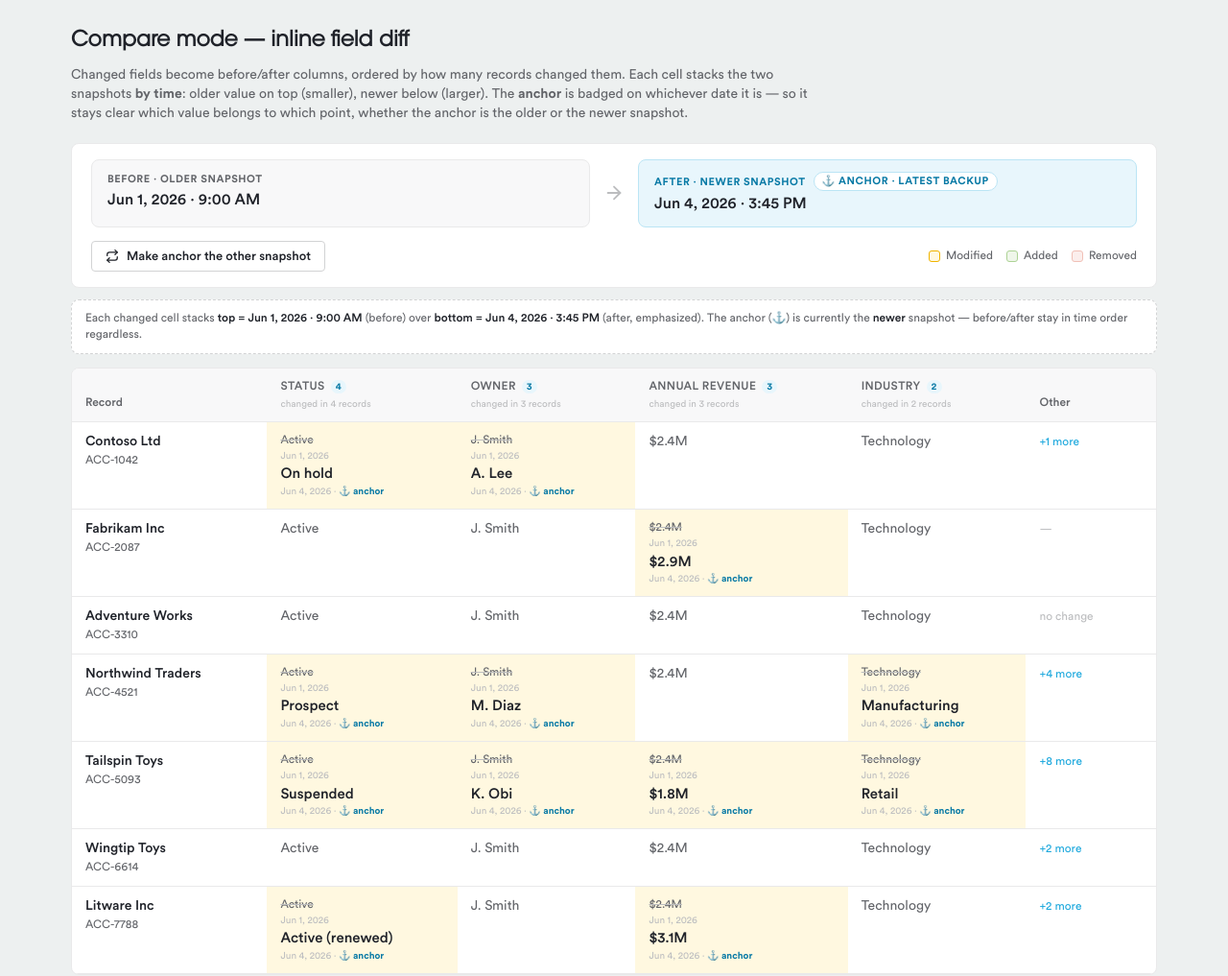
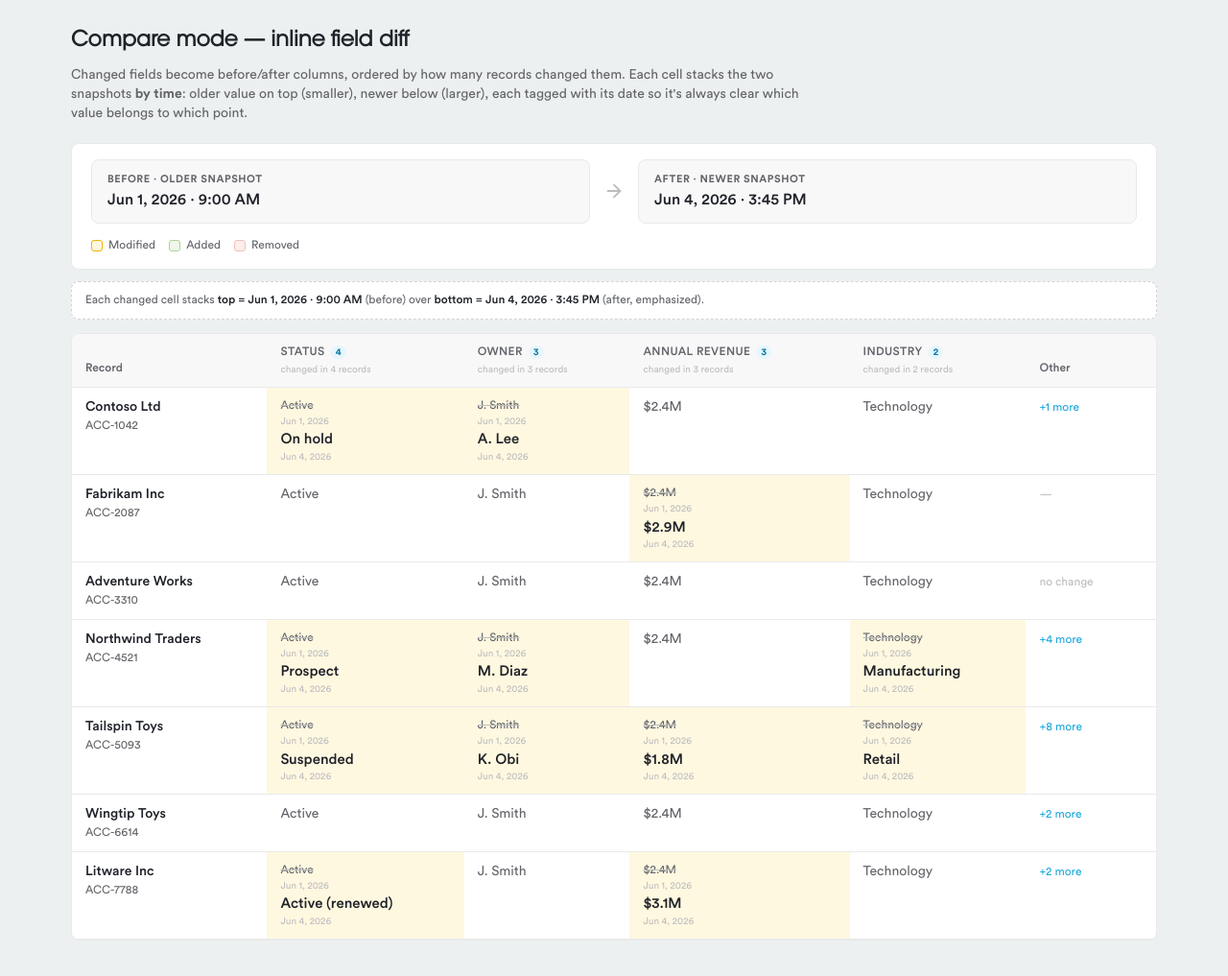
Before and after one commit to Dlasso-Veeam/DCP-consolidated, a plain HTML site: page inventory-V1compare.html in a window 1280 px wide. Shown: the whole page at 96% size. Drawn offline with Linux system fonts and the light colour scheme.

Commit message:
inventory-V1compare: drop anchor icon/text, keep date readouts
Removed the anchor (⚓) badge from the header and the per-cell anchor tags,
plus the now-purposeless 'swap anchor' control and its dead CSS/state. Kept
the per-value date captions (older/newer) and the before→after header so it's
still clear which value maps to which point.

Co-Authored-By: Claude Opus 4.8 (1M context) <noreply@anthropic.com>

```diff
--- a/inventory-V1compare.html
+++ b/inventory-V1compare.html
@@ -25,22 +25,15 @@ h1 { font-family:'ITC Avant Garde Gothic Std','Helvetica Neue',Arial,sans-serif;
 .page { max-width:1180px; margin:0 auto; padding:28px 24px 80px; }
 .lead { color:var(--black-60); margin:8px 0 0; max-width:780px; }
 
-/* comparison header — maps before/after ↔ dates ↔ anchor */
+/* comparison header — maps before/after ↔ dates */
 .cmp-head { background:var(--white); border:1px solid var(--border-light); border-radius:8px; padding:16px 20px; margin:20px 0 12px; }
 .cmp-flow { display:flex; align-items:stretch; gap:0; flex-wrap:wrap; }
 .snap { flex:1; min-width:220px; padding:12px 16px; border:1px solid var(--border-light); border-radius:8px; background:var(--black-3); position:relative; }
 .snap .role { font-size:11px; font-weight:700; text-transform:uppercase; letter-spacing:.05em; color:var(--black-60); }
 .snap .date { font-size:16px; font-weight:500; color:var(--black-100); margin-top:2px; }
-.snap.is-anchor { background:var(--blue-10); border-color:var(--blue-30); }
-.snap.is-anchor .role { color:var(--blue-dark); }
-.anchor-badge { display:inline-flex; align-items:center; gap:4px; font-size:11px; font-weight:600; color:var(--blue-dark);
-  background:var(--white); border:1px solid var(--blue-30); border-radius:10px; padding:1px 8px; margin-left:8px; vertical-align:1px; }
 .flow-arrow { display:flex; align-items:center; padding:0 14px; color:var(--black-30); }
 .cmp-controls { display:flex; align-items:center; gap:12px; margin-top:14px; flex-wrap:wrap; }
-.swap-btn { height:32px; padding:0 14px; display:inline-flex; align-items:center; gap:8px; background:var(--white);
-  border:1px solid var(--border); border-radius:4px; color:var(--black-100); font-family:inherit; font-size:13px; font-weight:500; cursor:pointer; }
-.swap-btn:hover { background:var(--black-3); border-color:var(--blue); }
-.cmp-controls .legend { display:flex; align-items:center; gap:14px; font-size:12px; color:var(--black-60); margin-left:auto; }
+.cmp-controls .legend { display:flex; align-items:center; gap:14px; font-size:12px; color:var(--black-60); }
 .cmp-controls .lg { display:inline-flex; align-items:center; gap:6px; }
 .cmp-controls .sw { width:12px; height:12px; border-radius:3px; border:1px solid; }
 .sw.mod { background:var(--yellow-10); border-color:var(--yellow); } .sw.add { background:var(--green-10); border-color:var(--green-30); } .sw.rem { background:var(--red-10); border-color:var(--red-30); }
@@ -66,7 +59,6 @@ tbody td { padding:10px 14px; border-bottom:1px solid var(--border-light); verti
 .dc .before .v { font-size:12px; color:var(--black-60); text-decoration:line-through; text-decoration-color:var(--black-30); }
 .dc .after  .v { font-size:15px; font-weight:500; color:var(--black-100); line-height:1.25; }
 .dc .cap { font-size:10px; color:var(--black-30); margin-top:1px; }
-.dc .cap .anc { color:var(--blue-dark); font-weight:600; }
 .dc.add .before .v { text-decoration:none; color:var(--black-30); font-style:italic; }
 .dc.add .after .v { color:#4a7919; }
 .dc.rem .after .v { color:var(--red); }
@@ -93,15 +85,11 @@ td.cell-mod { background:var(--yellow-10); } td.cell-add { background:var(--gree
 <body>
 <div class="page">
   <h1>Compare mode — inline field diff</h1>
-  <p class="lead">Changed fields become before/after columns, ordered by how many records changed them. Each cell stacks the two snapshots <b>by time</b>: older value on top (smaller), newer below (larger). The <b>anchor</b> is badged on whichever date it is — so it stays clear which value belongs to which point, whether the anchor is the older or the newer snapshot.</p>
+  <p class="lead">Changed fields become before/after columns, ordered by how many records changed them. Each cell stacks the two snapshots <b>by time</b>: older value on top (smaller), newer below (larger), each tagged with its date so it's always clear which value belongs to which point.</p>
 
   <div class="cmp-head">
     <div class="cmp-flow" id="cmpFlow"></div>
     <div class="cmp-controls">
-      <button class="swap-btn" id="swapBtn" type="button">
-        <svg width="14" height="14" viewBox="0 0 24 24" fill="none" stroke="currentColor" stroke-width="2.2" stroke-linecap="round" stroke-linejoin="round"><polyline points="17 1 21 5 17 9"/><path d="M3 11V9a4 4 0 0 1 4-4h14"/><polyline points="7 23 3 19 7 15"/><path d="M21 13v2a4 4 0 0 1-4 4H3"/></svg>
-        Make anchor the other snapshot
-      </button>
       <div class="legend">
         <span class="lg"><span class="sw mod"></span>Modified</span>
         <span class="lg"><span class="sw add"></span>Added</span>
@@ -122,8 +110,6 @@ td.cell-mod { background:var(--yellow-10); } td.cell-add { background:var(--gree
 // value at the earlier snapshot, `newer` at the later snapshot. ───────────────
 var DATE_OLDER = 'Jun 1, 2026 · 9:00 AM';
 var DATE_NEWER = 'Jun 4, 2026 · 3:45 PM';
-// Which snapshot is the anchor (the locked reference, default = latest backup).
-var anchorIsNewer = true;
 
 var SCHEMA = ['Account name','Account number','Owner','Status','Industry','Annual revenue','Employees',
   'Phone','Email','Website','Billing city','Billing state','Billing country','Primary contact',
@@ -168,22 +154,19 @@ function rankedColumns(){
   return { cols: keys.slice(0,4), freq: freq };
 }
 
-// ── Header: maps before/after ↔ dates ↔ anchor ──────────────────────────────
+// ── Header: maps before/after ↔ dates ──────────────────────────────────────
 function renderHead(){
-  // before is always the OLDER snapshot; after the NEWER. anchor badge floats.
-  var beforeAnchor = !anchorIsNewer, afterAnchor = anchorIsNewer;
-  function snap(role, date, isAnchor){
-    return '<div class="snap'+(isAnchor?' is-anchor':'')+'">'+
-      '<div class="role">'+role+(isAnchor?'<span class="anchor-badge">⚓ Anchor · latest backup</span>':'')+'</div>'+
+  function snap(role, date){
+    return '<div class="snap">'+
+      '<div class="role">'+role+'</div>'+
       '<div class="date">'+date+'</div></div>';
   }
   document.getElementById('cmpFlow').innerHTML =
-    snap('Before · older snapshot', DATE_OLDER, beforeAnchor)+
+    snap('Before · older snapshot', DATE_OLDER)+
     '<div class="flow-arrow"><svg width="22" height="22" viewBox="0 0 24 24" fill="none" stroke="currentColor" stroke-width="2" stroke-linecap="round" stroke-linejoin="round"><line x1="5" y1="12" x2="19" y2="12"/><polyline points="12 5 19 12 12 19"/></svg></div>'+
-    snap('After · newer snapshot', DATE_NEWER, afterAnchor);
+    snap('After · newer snapshot', DATE_NEWER);
   document.getElementById('cellKey').innerHTML =
-    'Each changed cell stacks <b>top = '+DATE_OLDER+'</b> (before) over <b>bottom = '+DATE_NEWER+'</b> (after, emphasized). '+
-    'The anchor (⚓) is currently the <b>'+(anchorIsNewer?'newer':'older')+'</b> snapshot — before/after stay in time order regardless.';
+    'Each changed cell stacks <b>top = '+DATE_OLDER+'</b> (before) over <b>bottom = '+DATE_NEWER+'</b> (after, emphasized).';
 }
 
 // ── Cell ─────────────────────────────────────────────────────────────────────
@@ -193,14 +176,13 @@ function diffCell(rec, field){
     var v = rec.fields[field];
     return '<td>'+(v!==undefined ? '<span class="unchanged-v">'+esc(v)+'</span>' : '<span class="unchanged-na">—</span>')+'</td>';
   }
-  var beforeAnc = !anchorIsNewer, afterAnc = anchorIsNewer;
   var beforeVal = c.type==='add' ? 'not present' : c.older;
   var afterVal  = c.type==='rem' ? 'removed' : c.newer;
   return '<td class="cell-'+c.type+'"><div class="dc '+c.type+'">'+
       '<div class="line before"><span class="v">'+esc(beforeVal)+'</span>'+
-        '<span class="cap">'+DATE_OLDER.split(' · ')[0]+(beforeAnc?' · <span class="anc">⚓ anchor</span>':'')+'</span></div>'+
+        '<span class="cap">'+DATE_OLDER.split(' · ')[0]+'</span></div>'+
       '<div class="line after"><span class="v">'+esc(afterVal)+'</span>'+
-        '<span class="cap">'+DATE_NEWER.split(' · ')[0]+(afterAnc?' · <span class="anc">⚓ anchor</span>':'')+'</span></div>'+
+        '<span class="cap">'+DATE_NEWER.split(' · ')[0]+'</span></div>'+
     '</div></td>';
 }
 
@@ -238,7 +220,6 @@ function render(){
     };
   });
 }
-document.getElementById('swapBtn').addEventListener('click', function(){ anchorIsNewer=!anchorIsNewer; render(); });
 render();
 </script>
 </body>
```
